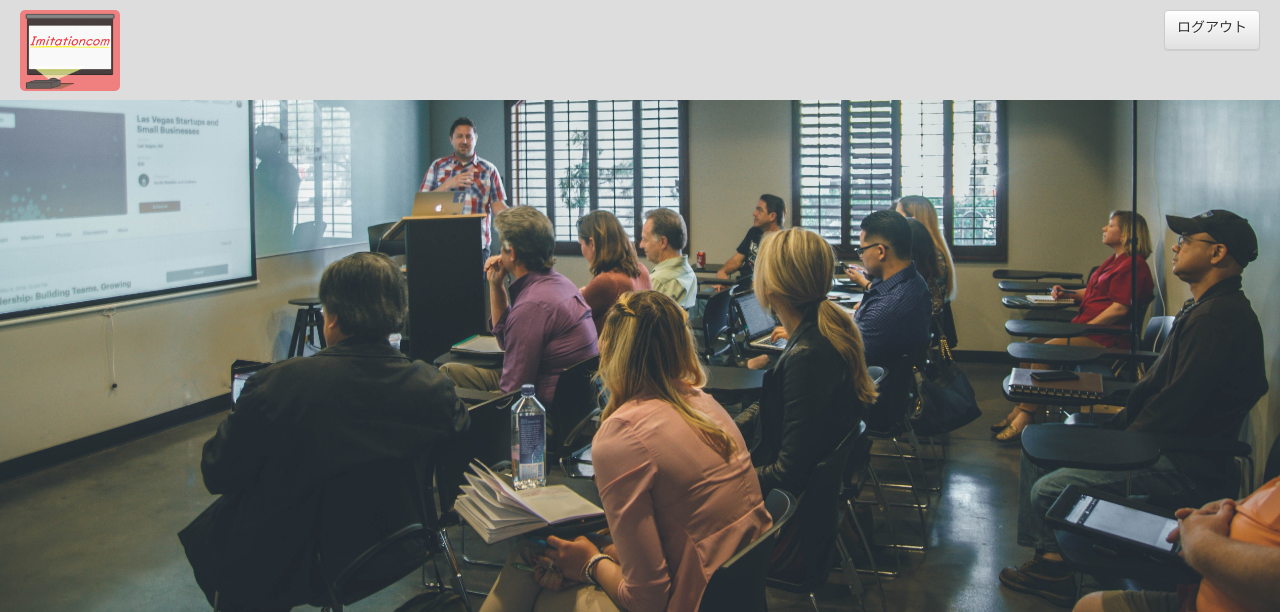
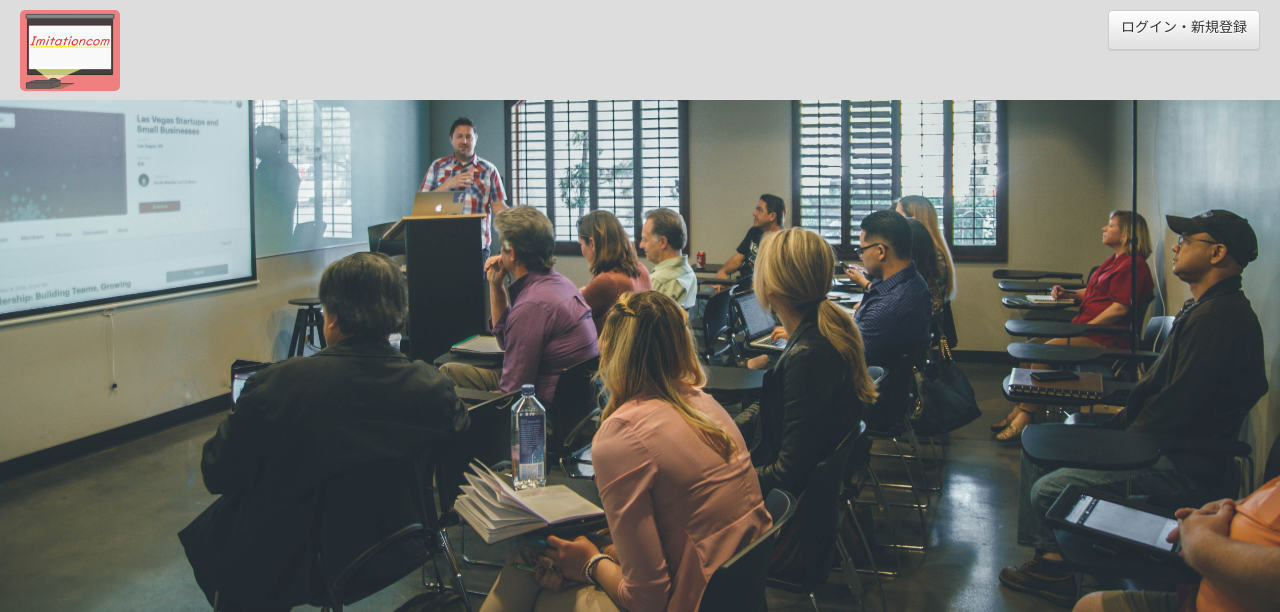
Before and after one commit to aman21030/-first_project, a PHP site: page / in a window 1280 px wide. Shown: the top 612 px of the page. Run offline with PHP 8.4, Linux system fonts and the light colour scheme; data that the repository does not hold is empty.

Commit message:
ログインのエラーだったのをとりあえずなおした

```diff
--- a/includes/header.php
+++ b/includes/header.php
@@ -1,5 +1,6 @@
 <?php
 	echo ' <header> ';
 	echo '	 <a href="http://6101.web-seito.com/imitationcom/"><img src="http://6101.web-seito.com/imitationcom/assets/img/seminar_illust.png" alt="ロゴ"></a> ';
-	echo '	 <a href="" class="btn btn-default">ログアウト</a> ';
+	echo '	 <a href="http://6101.web-seito.com/imitationcom/login/index.php" class="btn btn-default">ログイン・新規登録</a> ';
+	// echo '	 <a href="" class="btn btn-default">ログアウト</a> ';
 	echo ' </header> ';//ヘッダーend
--- a/includes/islogin.php
+++ b/includes/islogin.php
@@ -1,5 +1,5 @@
 <?php
-	require_once dirname(__FILE__) . '/../require.php';
+	require_once dirname(__FILE__) . '/require.php';
 	$conn = new DbConn();
 
 	//セッション開始
```
